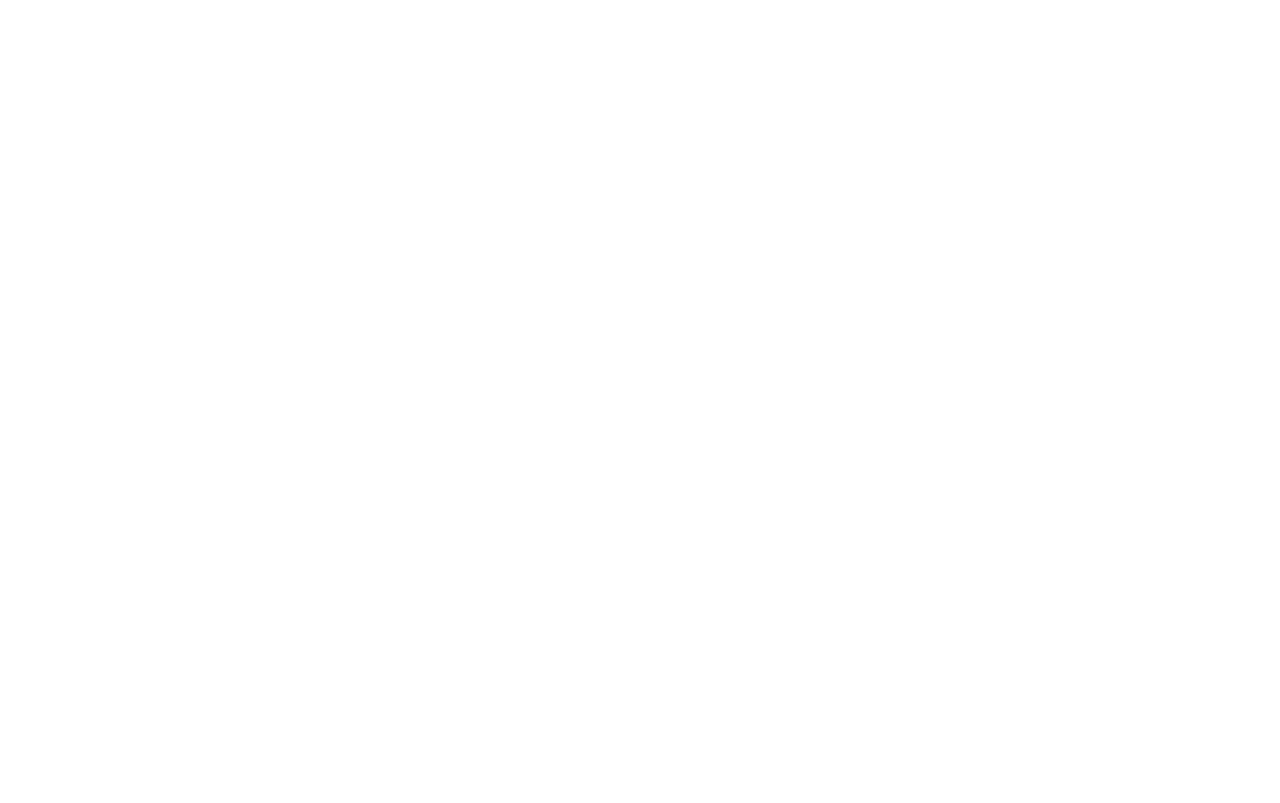
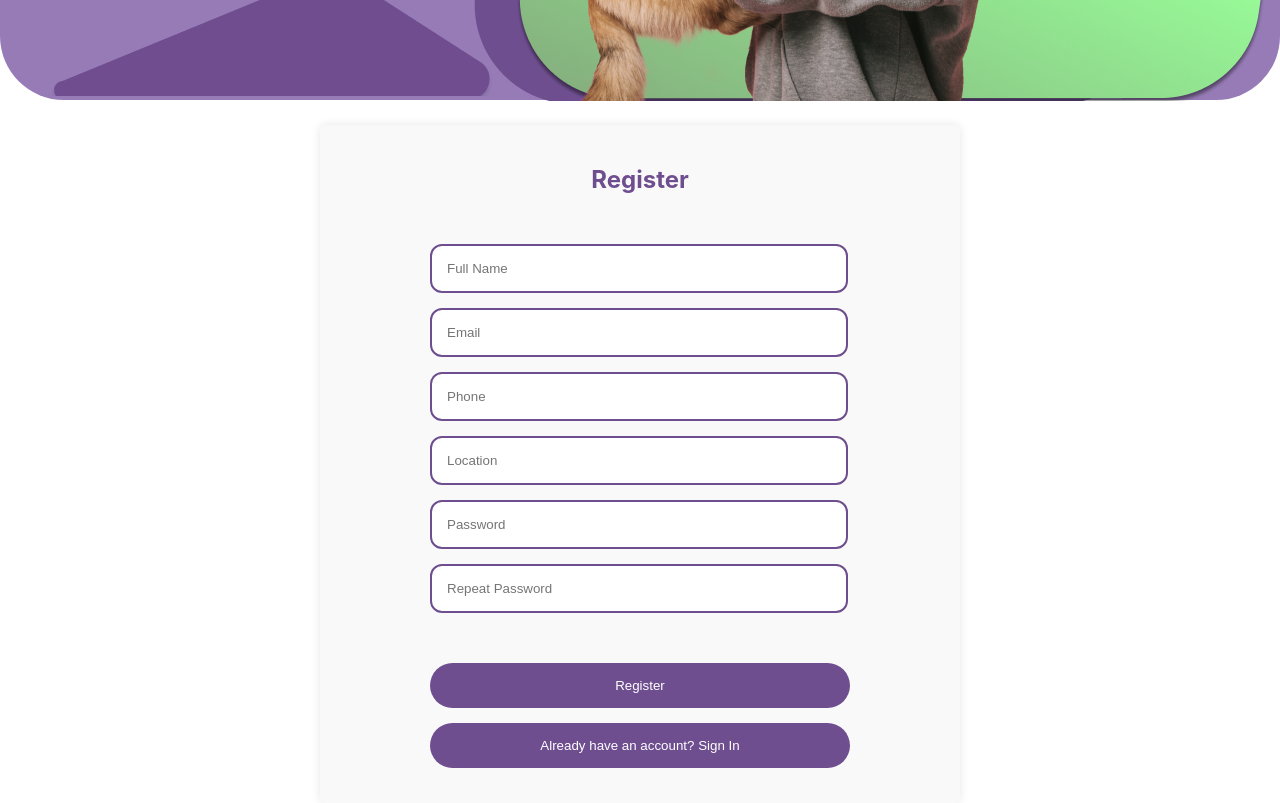
Before and after one commit to IskraNa/FurryFootsteps-UI, a React (Create React App) app: page /register in a window 1280 px wide. Before the commit this address had no page. Shown: the part 640-1443 px from the top of the page. Before the commit the page ends 800 px from the top, so only its background shows below. Built offline with nearby package versions, Linux system fonts and the light colour scheme.

Commit message:
adding the registration page without footer

```diff
--- a/package.json
+++ b/package.json
@@ -40,6 +40,8 @@
     ]
   },
   "devDependencies": {
-    "@babel/plugin-proposal-private-property-in-object": "^7.21.11"
+    "@babel/plugin-proposal-private-property-in-object": "^7.21.11",
+    "css-loader": "^7.1.1",
+    "style-loader": "^4.0.0"
   }
 }
--- a/src/App.js
+++ b/src/App.js
@@ -4,6 +4,7 @@ import HomePage from './views/HomePage';
 import CategoryPage from './views/CategoryPage';
 import AboutPage from './views/AboutPage';
 import ContactPage from './views/ContactPage';
+import RegistrationPage from "./views/RegistrationPage";
 
 function App() {
 
@@ -14,6 +15,7 @@ function App() {
                 <Route path="/category" element={<CategoryPage/>} exact />
                 <Route path="/about" element={<AboutPage/>} exact />
                 <Route path="/contact" element={<ContactPage/>} exact />
+                <Route path="/register" element={<RegistrationPage/>} exact />
             </Routes>
         </Router>
     );
--- /dev/null
+++ b/src/components/registrationForm/RegisterForm.css
@@ -0,0 +1,66 @@
+.register-container {
+    display: flex;
+    flex-direction: column; /* Stack items vertically */
+    height: 100%;
+    width: 100%/* Ensure the container takes up the full viewport height */
+}
+
+.register-form {
+    width: 600px;
+    padding: 20px;
+    background-color: #f9f9f9;
+    border-radius: 5px;
+    box-shadow: 0px 0px 10px 0px rgba(0, 0, 0, 0.1);
+    margin-top: 20px; /* Add some space between the header and form */
+    margin-left: 25%;
+}
+
+
+.register-form h2 {
+    margin-bottom: 50px;
+    text-align: center;
+    color: #6F4E90;
+    font-weight: bold;
+}
+
+.register-form label {
+    display: block;
+    margin-bottom: 5px;
+}
+
+.register-form input[type="text"],
+.register-form input[type="email"],
+.register-form input[type="tel"],
+.register-form input[type="password"] {
+    width: 64%;
+    padding: 15px;
+    margin-bottom: 15px;
+    border: 2px solid #6F4E90;
+    border-radius: 12px;
+    margin-left: 15%;
+    display: block;
+}
+.register-form input[type="text"]:focus,
+.register-form input[type="email"]:focus,
+.register-form input[type="tel"]:focus,
+.register-form input[type="password"]:focus {
+    border-color: #8CCC88; /* Change border color to green when focused */
+    outline: none; /* Optionally remove the default outline */
+
+}
+
+.register-form button {
+    width: 70%;
+    padding: 15px;
+    background-color: #6F4E90;
+    color: white;
+    border: none;
+    border-radius: 25px;
+    cursor: pointer;
+    margin-bottom: 15px;
+    margin-left: 15%;
+}
+
+.register-form button:hover {
+    background-color: #8CCC88;
+}
--- /dev/null
+++ b/src/components/registrationForm/RegistrationForm.js
@@ -0,0 +1,98 @@
+import React, { useState } from 'react';
+import './RegisterForm.css'; // Import the CSS file
+
+const RegistrationForm = () => {
+    const [formData, setFormData] = useState({
+        name: '',
+        email: '',
+        phone: '',
+        location: '',
+        password: '',
+        repeatPassword: ''
+    });
+
+    const handleInputChange = (event) => {
+        const { name, value } = event.target;
+        setFormData({
+            ...formData,
+            [name]: value
+        });
+    };
+
+    const handleSubmit = (event) => {
+        event.preventDefault();
+        console.log(formData);
+        // Add further logic here, such as form validation and submission
+    };
+
+    return (
+        <div>
+            <h2>Register</h2>
+            <form onSubmit={handleSubmit}>
+                <div>
+                    <label>Full Name:</label>
+                    <input
+                        type="text"
+                        name="name"
+                        value={formData.name}
+                        onChange={handleInputChange}
+                        required
+                    />
+                </div>
+                <div>
+                    <label>Email:</label>
+                    <input
+                        type="email"
+                        name="email"
+                        value={formData.email}
+                        onChange={handleInputChange}
+                        required
+                    />
+                </div>
+                <div>
+                    <label>Phone:</label>
+                    <input
+                        type="tel"
+                        name="phone"
+                        value={formData.phone}
+                        onChange={handleInputChange}
+                        required
+                    />
+                </div>
+                <div>
+                    <label>Location:</label>
+                    <input
+                        type="text"
+                        name="location"
+                        value={formData.location}
+                        onChange={handleInputChange}
+                        required
+                    />
+                </div>
+                <div>
+                    <label>Password:</label>
+                    <input
+                        type="password"
+                        name="password"
+                        value={formData.password}
+                        onChange={handleInputChange}
+                        required
+                    />
+                </div>
+                <div>
+                    <label>Repeat Password:</label>
+                    <input
+                        type="password"
+                        name="repeatPassword"
+                        value={formData.repeatPassword}
+                        onChange={handleInputChange}
+                        required
+                    />
+                </div>
+                <button type="submit">Register</button>
+            </form>
+        </div>
+    );
+}
+
+export default RegistrationForm;
--- /dev/null
+++ b/src/views/RegistrationPage.js
@@ -0,0 +1,27 @@
+import React from 'react';
+import RegistrationForm from "../components/registrationForm/RegistrationForm";
+import Header from "../components/header/Header";
+import "../components/registrationForm/RegisterForm.css"; // Import the CSS file
+
+function App() {
+    return (
+        <div className="register-container">
+            <Header />
+            <div className="register-form">
+                <h2>Register</h2>
+                <input type="text" name="name" placeholder="Full Name" required />
+                <input type="email" name="email" placeholder="Email" required />
+                <input type="tel" name="phone" placeholder="Phone" required />
+                <input type="text" name="location" placeholder="Location" required />
+                <input type="password" name="password" placeholder="Password" required />
+                <input type="password" name="repeatPassword" placeholder="Repeat Password" required />
+                <div style={{ marginTop: "50px" }}>
+                    <button type="submit">Register</button>
+                    <button>Already have an account? Sign In</button>
+                </div>
+            </div>
+        </div>
+    );
+}
+
+export default App;
```
Also changed, not shown: 1 other file (tests, documents, lock files or other folders).
